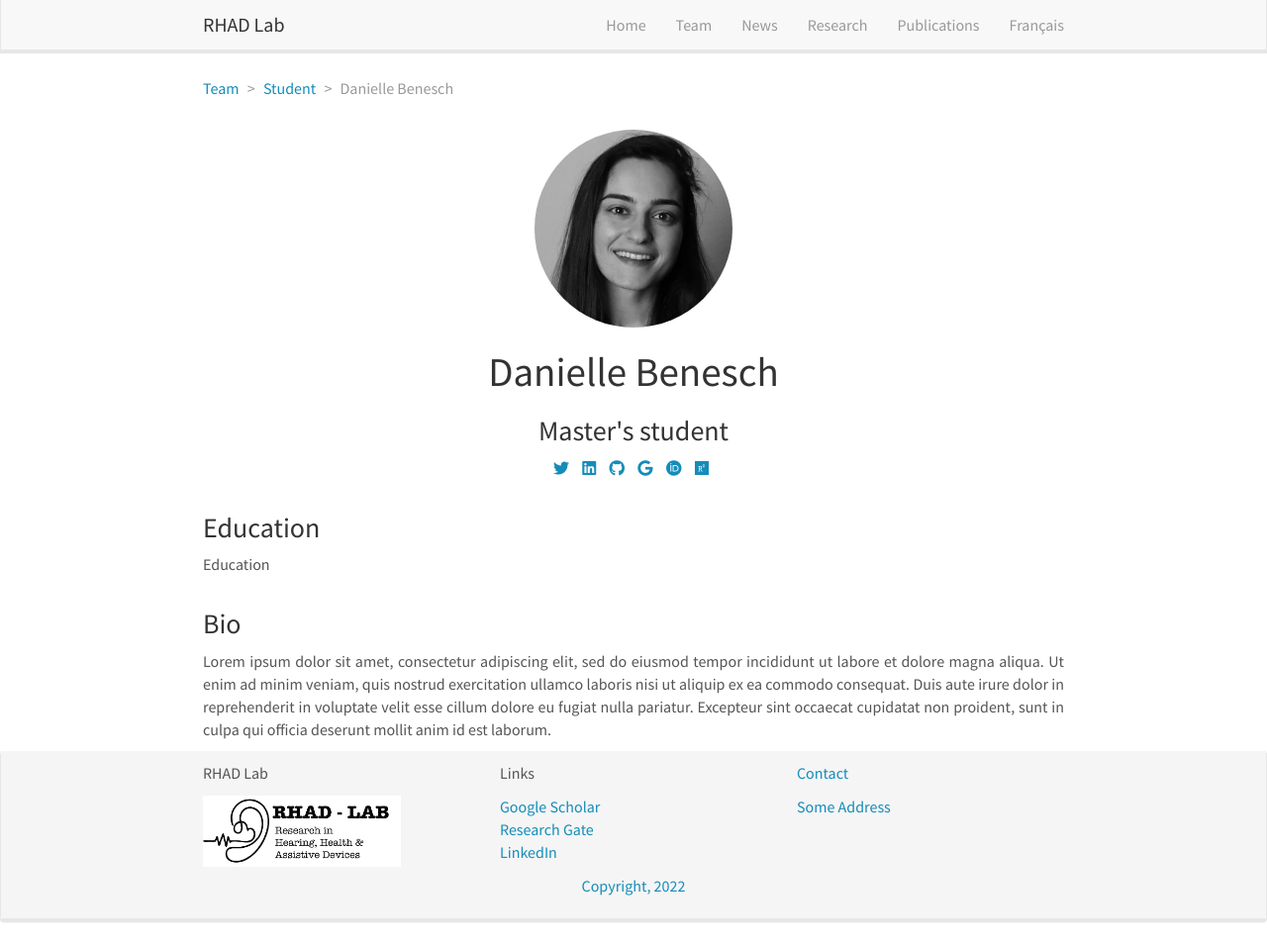
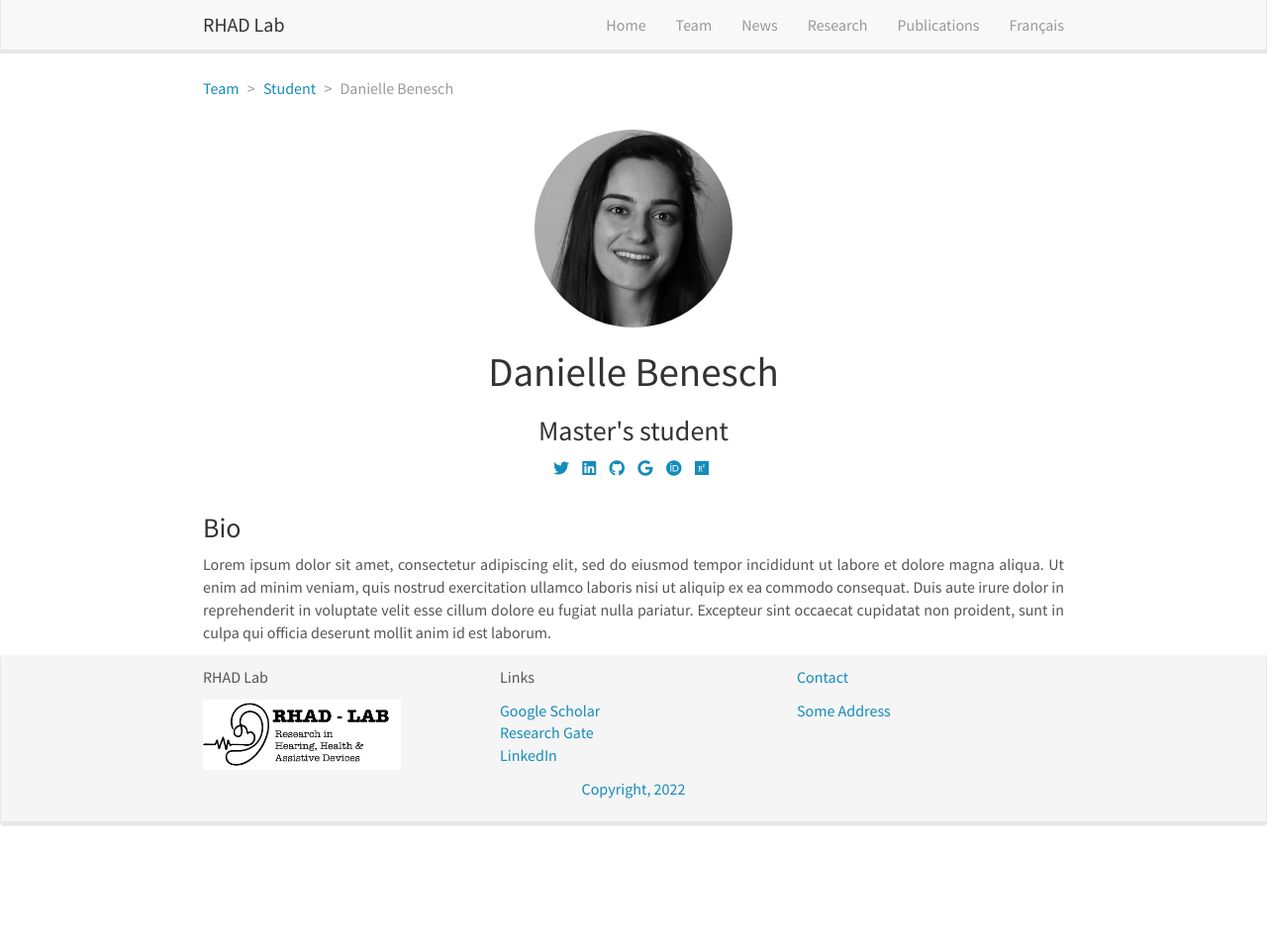
Before and after one commit to rhad-lab/rhad-lab.github.io, a Jekyll site: the page built from _pages/team/_posts/2016-10-01-researcher-student.md, in a window 1280 px wide and 954 px high. Shown: the whole window at 99% size. Built offline with Jekyll 4.4.1, drawn with Linux system fonts in a browser that asks for light colours; nearby versions of some CDN libraries.

Commit message:
remove education

```diff
--- a/_layouts/member.html
+++ b/_layouts/member.html
@@ -55,16 +55,6 @@ layout: default
         </ul>
     </div>
 
-    <!-- Education -->
-    <div class="row">
-        <h3>Education</h3>
-        <ul class="list-unstyled">
-            {% for education in page.education %}
-                <li>{{education}}</li>
-            {% endfor %}
-        </ul>
-    </div>
-
     <!-- Bio -->
     <div class="row">
         <h3>Bio</h3>
```
